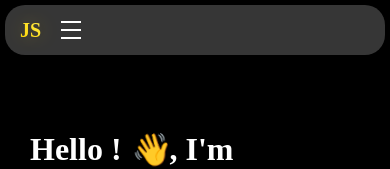
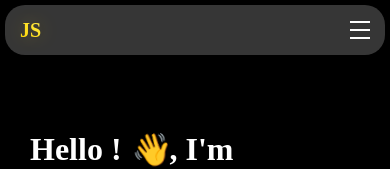
Before and after one commit to Shekhar6264/portfolio, a React (Create React App) app: page / in a window 390 px wide. Shown: the top 169 px of the page. Built offline with nearby package versions, Linux system fonts and the light colour scheme.

Commit message:
Update index.css

```diff
--- a/src/index.css
+++ b/src/index.css
@@ -117,14 +117,13 @@ a:hover {
 .hamburger {
   display: none;
   flex-direction: column;
-  justify-content: center;
-  align-items: center;
   cursor: pointer;
-  margin-left: 20px;
-  height: 30px;
+  position: absolute;
+  top: 50%;
+  right: 20px;
+  transform: translateY(-50%);
+  z-index: 1001;
 }
-
-
 
 .bar {
   width: 25px;
@@ -224,6 +223,9 @@ a:hover {
     font-size: 1.25rem;
   }
 
+  .hamburger {
+    right: 15px;
+  }
 
   .bar {
     width: 20px;
```
